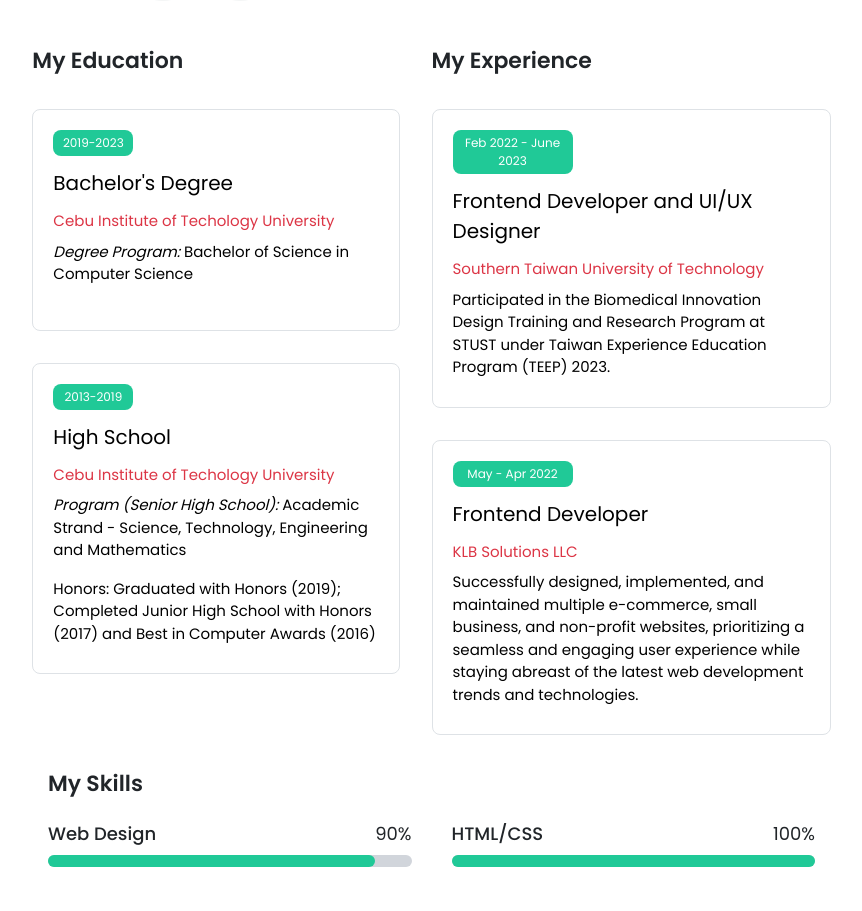
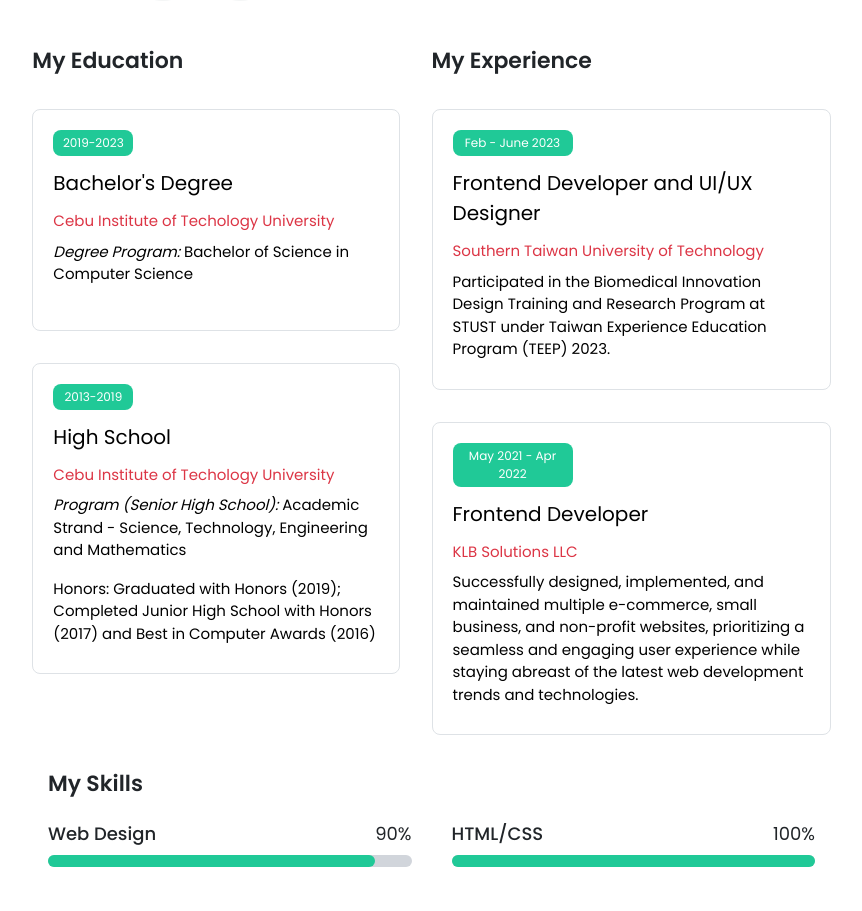
Before and after one commit to fleurdelisseho/MyPortfolio, a React (Vite) app in the folder portfolio/: page / in a window 1280 px wide. Shown: the part 3320-4231 px from the top of the page, without its empty margins (365-1227 px from the left). Built offline with nearby package versions, Linux system fonts and the light colour scheme.

Commit message:
update work exp

```diff
--- a/portfolio/src/constants/index.js
+++ b/portfolio/src/constants/index.js
@@ -150,14 +150,14 @@ export const navLinks = [
 export const experience = [
   {
     id: "internship",
-    year: "Feb 2022 - June 2023",
+    year: "Feb - June 2023",
     company: "Southern Taiwan University of Technology",
     title: "Frontend Developer and UI/UX Designer",
     description: "Participated in the Biomedical Innovation Design Training and Research Program at STUST under Taiwan Experience Education Program (TEEP) 2023."
   },
   {
     id: "fulltime",
-    year: "May - Apr 2022",
+    year: "May 2021 - Apr 2022",
     company: "KLB Solutions LLC",
     title: "Frontend Developer",
     description: "Successfully designed, implemented, and maintained multiple e-commerce, small business, and non-profit websites, prioritizing a seamless and engaging user experience while staying abreast of the latest web development trends and technologies."
```
